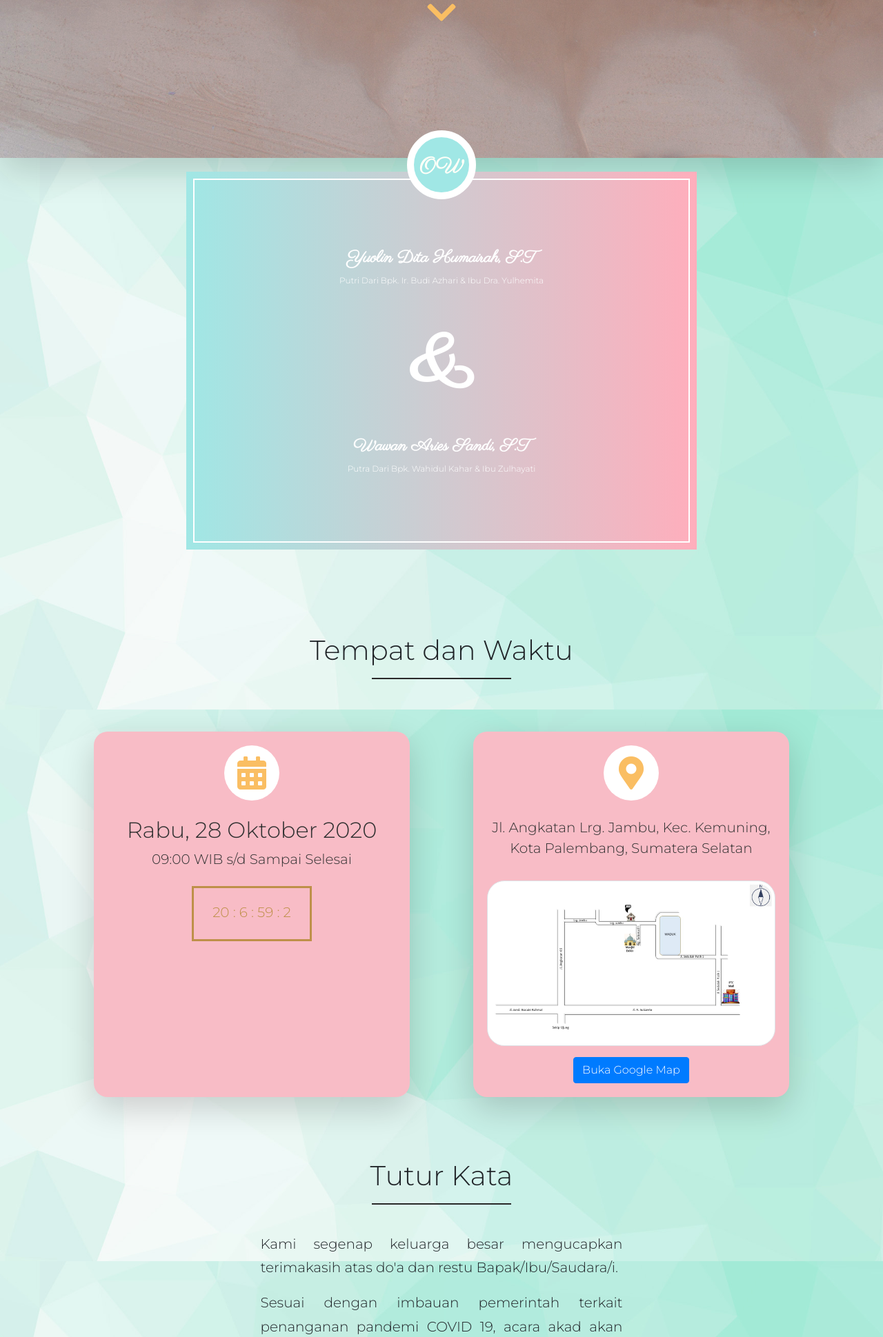
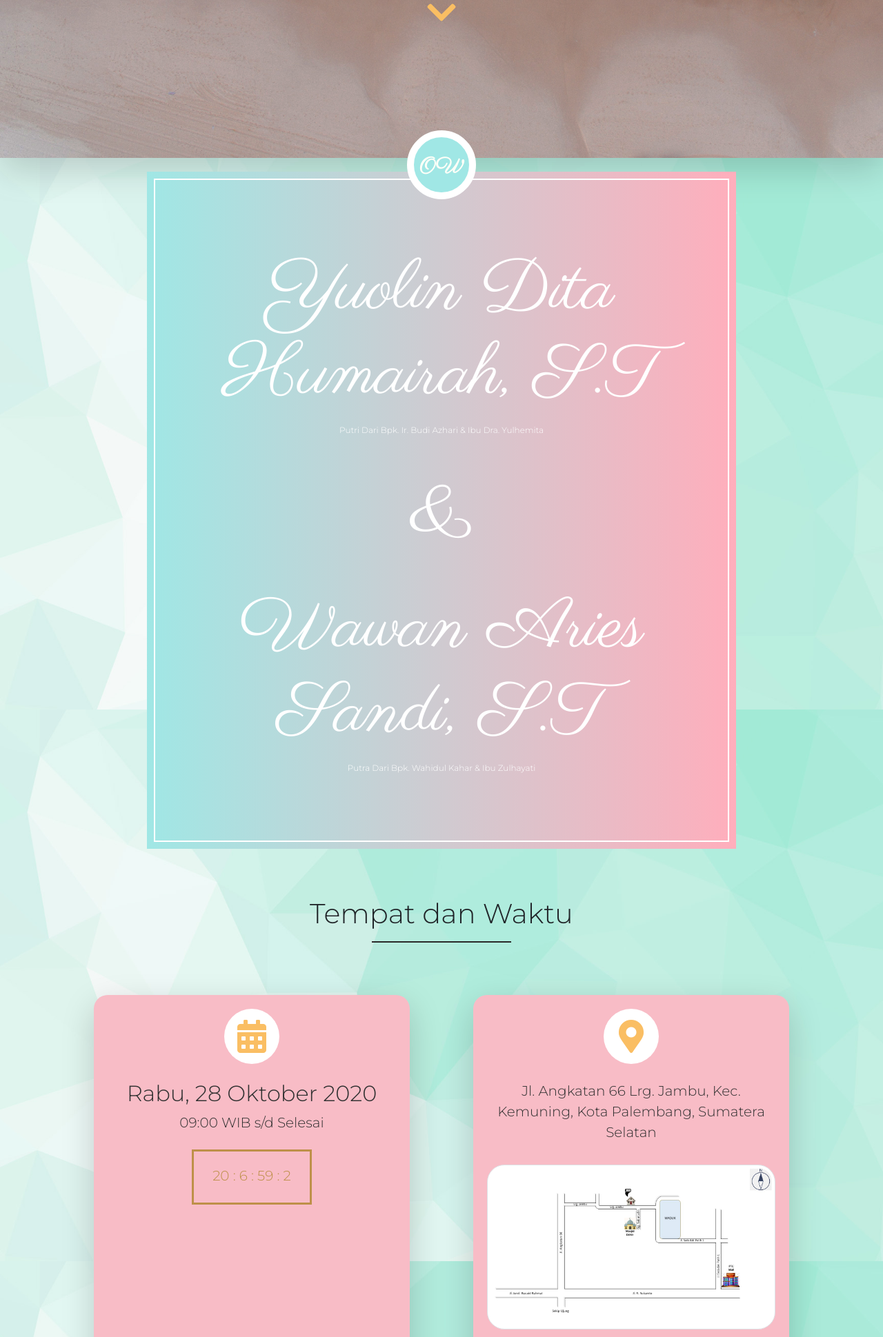
Before and after one commit to spardano/undangan, a PHP site: page / in a window 1280 px wide. Shown: the part 571-2510 px from the top of the page at 69% size. Run offline with PHP 8.4, Linux system fonts and the light colour scheme.

Commit message:
revisi lagi

```diff
--- a/assets/css/style.css
+++ b/assets/css/style.css
@@ -59,7 +59,7 @@ body {
 }
 
 section {
-  min-height: 600px;
+  min-height: 500px;
   margin-bottom: 70px;
 }
 
@@ -87,7 +87,7 @@ section hr {
 
 #pengantin h1 {
   font-family: "Parisienne", cursive;
-  font-weight: bold;
+  font-size: 8vw;
   color: white;
 }
 
@@ -148,8 +148,8 @@ section hr {
 }
 
 #note p {
-  font-size: 20px;
-  text-align: justify;
+  font-size: 18px;
+  text-align: center;
   font-family: "Montserrat", sans-serif;
   line-height: 26pt;
 }
--- /dev/null
+++ b/index.html
@@ -0,0 +1,245 @@
+<!DOCTYPE html>
+<html lang="en">
+  <head>
+    <!-- Required meta tags -->
+    <meta charset="utf-8" />
+    <meta
+      name="viewport"
+      content="width=device-width, initial-scale=1, shrink-to-fit=no"
+    />
+
+    <!-- Bootstrap CSS -->
+    <link
+      rel="stylesheet"
+      href="https://stackpath.bootstrapcdn.com/bootstrap/4.5.2/css/bootstrap.min.css"
+      integrity="sha384-JcKb8q3iqJ61gNV9KGb8thSsNjpSL0n8PARn9HuZOnIxN0hoP+VmmDGMN5t9UJ0Z"
+      crossorigin="anonymous"
+    />
+
+    <link href="https://unpkg.com/aos@2.3.1/dist/aos.css" rel="stylesheet" />
+
+    <link
+      rel="stylesheet"
+      href="assets/font/fontawesome-free-5.14.0-web/css/all.css"
+    />
+
+    <link rel="stylesheet" href="assets/css/style.css" />
+
+    <link
+      href="https://fonts.googleapis.com/css2?family=Montserrat:wght@300&family=Parisienne&display=swap"
+      rel="stylesheet"
+    />
+
+    <title>Wedding Anouncement Youlin & Wawan</title>
+  </head>
+
+  <body>
+    <iframe
+      src="assets/music/silence.mp3"
+      allow="autoplay"
+      id="audio"
+      style="display: none"
+    ></iframe>
+    <audio autoplay loop id="playaudio">
+      <source src="assets/music/mine.mp3" />
+    </audio>
+
+    <div class="jumbotron jumbotron-fluid shadow-lg">
+      <div class="container text-center">
+        <img src="assets/img/bismillah2.png" class="img-fluid" alt="" />
+
+        <div
+          class="walimatul p-3 col-sm-4 offset-sm-4"
+          data-aos="fade-up"
+          data-aos-duration="1000"
+        >
+          <h1>Walimatul 'Urs</h1>
+        </div>
+
+        <p
+          class="lead"
+          data-aos="fade-up"
+          data-aos-easing="linear"
+          data-aos-duration="1500"
+        >
+          Assalamu’alaikum Warahmatullahi Wabarakatuh <br />
+          Dengan memohon rahmat serta ridho Allah Subhanahu wa ta'ala,
+          perkenankanlah kami menyelenggarakan acara pernikahan putra-putri kami
+          <br />
+        </p>
+
+        <i
+          class="fa fa-chevron-down fa-3x"
+          data-aos="fade-down"
+          data-aos-easing="linear"
+          data-aos-duration="2000"
+        ></i>
+      </div>
+    </div>
+
+    <div class="arrow rounded-circle mx-auto" data-aos="zoom-in">
+      <h1>OW</h1>
+      <!-- <img src="assets/img/arrow.png" width="60px" alt="" /> -->
+    </div>
+
+    <section id="pengantin">
+      <div
+        class="nama col-sm-8 offset-sm-2"
+        data-aos="fade-up"
+        data-aos-duration="1800"
+      >
+        <div class="garis col-sm text-center">
+          <!-- Pengantin wanita -->
+          <h1>Yuolin Dita Humairah, S.T</h1>
+          <p>Putri Dari Bpk. Ir. Budi Azhari & Ibu Dra. Yulhemita</p>
+
+          <h1 style="font-size: 9vw; margin-top: 40px; margin-bottom: 40px">
+            &
+          </h1>
+
+          <!-- Penganti Pria -->
+          <h1>Wawan Aries Sandi, S.T</h1>
+          <p>Putra Dari Bpk. Wahidul Kahar & Ibu Zulhayati</p>
+        </div>
+      </div>
+    </section>
+
+    <section id="timeandplace">
+      <div class="header text-center" data-aos="zoom-in">
+        <h1>Tempat dan Waktu</h1>
+        <hr />
+      </div>
+
+      <div class="container">
+        <div class="row">
+          <div
+            class="time col-sm-5 mx-auto shadow-lg"
+            data-aos="fade-up"
+            data-aos-duration="1800"
+          >
+            <div class="logo rounded-circle mx-auto text-center">
+              <i class="fas fa-calendar-alt fa-3x mt-3"></i>
+            </div>
+            <div
+              class="content text-center mt-4"
+              style="font-family: Montserrat, sans-serif"
+            >
+              <h2>Rabu, 28 Oktober 2020</h2>
+              <p>09:00 WIB s/d Selesai</p>
+
+              <div class="countdown col-sm-5 mx-auto mt-4">
+                <p id="hitungmundur" class="mb-4"></p>
+              </div>
+            </div>
+          </div>
+
+          <div
+            class="place col-sm-5 mx-auto shadow-lg"
+            data-aos="fade-up"
+            data-aos-duration="1800"
+          >
+            <div class="logo rounded-circle mx-auto text-center">
+              <i class="fas fa-map-marker-alt fa-3x mt-3"></i>
+            </div>
+
+            <div
+              class="content text-center mt-4"
+              style="font-family: Montserrat, sans-serif"
+            >
+              <p>
+                Jl. Angkatan 66 Lrg. Jambu, Kec. Kemuning, Kota Palembang,
+                Sumatera Selatan
+              </p>
+              <img
+                src="assets/img/mappesta.jpeg"
+                class="img-thumbnail my-3"
+                alt=""
+              />
+
+              <a
+                href="https://goo.gl/maps/NwbCW6UYyThpiTNQ8"
+                class="btn btn-primary"
+                >Buka Google Map</a
+              >
+            </div>
+          </div>
+        </div>
+      </div>
+    </section>
+
+    <section id="note">
+      <div class="container">
+        <div class="header text-center" data-aos="zoom-in">
+          <h1>Tutur Kata</h1>
+          <hr />
+        </div>
+
+        <div class="content" data-aos="fade-up" data-aos-duration="1800">
+          <div class="col-sm-6 mx-auto mt-4">
+            <p>
+              Kami segenap keluarga besar mengucapkan terimakasih atas do'a dan
+              restu Bapak/Ibu/Saudara/i.
+            </p>
+
+            <p>
+              Sesuai dengan imbauan pemerintah terkait penanganan pandemi COVID
+              19, acara akad akan dilaksanakan sesuai dengan protokol kesehatan
+              dan aturan dari pemerintah.
+            </p>
+          </div>
+        </div>
+      </div>
+    </section>
+    <!-- Optional JavaScript -->
+    <!-- jQuery first, then Popper.js, then Bootstrap JS -->
+    <script src="assets/js/jquery-3.5.1.min.js"></script>
+    <script
+      src="https://cdn.jsdelivr.net/npm/popper.js@1.16.1/dist/umd/popper.min.js"
+      integrity="sha384-9/reFTGAW83EW2RDu2S0VKaIzap3H66lZH81PoYlFhbGU+6BZp6G7niu735Sk7lN"
+      crossorigin="anonymous"
+    ></script>
+    <script
+      src="https://stackpath.bootstrapcdn.com/bootstrap/4.5.2/js/bootstrap.min.js"
+      integrity="sha384-B4gt1jrGC7Jh4AgTPSdUtOBvfO8shuf57BaghqFfPlYxofvL8/KUEfYiJOMMV+rV"
+      crossorigin="anonymous"
+    ></script>
+
+    <script src="https://unpkg.com/aos@2.3.1/dist/aos.js"></script>
+
+    <script>
+      // Set the date we're counting down to
+      var countDownDate = new Date("Oct 28, 2020 09:00:00").getTime();
+
+      // Update the count down every 1 second
+      var x = setInterval(function () {
+        // Get today's date and time
+        var now = new Date().getTime();
+
+        // Find the distance between now and the count down date
+        var distance = countDownDate - now;
+
+        // Time calculations for days, hours, minutes and seconds
+        var days = Math.floor(distance / (1000 * 60 * 60 * 24));
+        var hours = Math.floor(
+          (distance % (1000 * 60 * 60 * 24)) / (1000 * 60 * 60)
+        );
+        var minutes = Math.floor((distance % (1000 * 60 * 60)) / (1000 * 60));
+        var seconds = Math.floor((distance % (1000 * 60)) / 1000);
+
+        // Output the result in an element with id="demo"
+        document.getElementById("hitungmundur").innerHTML =
+          days + " : " + hours + " : " + minutes + " : " + seconds;
+
+        // If the count down is over, write some text
+        if (distance < 0) {
+          clearInterval(x);
+          document.getElementById("hitungmundur").innerHTML = "EXPIRED";
+        }
+      }, 1000);
+    </script>
+
+    <script>
+      AOS.init();
+    </script>
+  </body>
+</html>
--- a/index.php
+++ /dev/null
@@ -1,180 +0,0 @@
-<!DOCTYPE html>
-<html lang="en">
-
-<head>
-  <!-- Required meta tags -->
-  <meta charset="utf-8" />
-  <meta name="viewport" content="width=device-width, initial-scale=1, shrink-to-fit=no" />
-
-  <!-- Bootstrap CSS -->
-  <link rel="stylesheet" href="https://stackpath.bootstrapcdn.com/bootstrap/4.5.2/css/bootstrap.min.css" integrity="sha384-JcKb8q3iqJ61gNV9KGb8thSsNjpSL0n8PARn9HuZOnIxN0hoP+VmmDGMN5t9UJ0Z" crossorigin="anonymous" />
-
-  <link href="https://unpkg.com/aos@2.3.1/dist/aos.css" rel="stylesheet" />
-
-  <link rel="stylesheet" href="assets/font/fontawesome-free-5.14.0-web/css/all.css" />
-
-  <link rel="stylesheet" href="assets/css/style.css" />
-
-  <link href="https://fonts.googleapis.com/css2?family=Montserrat:wght@300&family=Parisienne&display=swap" rel="stylesheet" />
-
-  <title>Wedding Anouncement Youlin & Wawan</title>
-</head>
-
-<body>
-  <iframe src="assets/music/silence.mp3" allow="autoplay" id="audio" style="display: none"></iframe>
-  <audio autoplay loop id="playaudio">
-    <source src="assets/music/mine.mp3" />
-  </audio>
-
-  <div class="jumbotron jumbotron-fluid shadow-lg">
-    <div class="container text-center">
-      <img src="assets/img/bismillah2.png" class="img-fluid" alt="" />
-
-      <div class="walimatul p-3 col-sm-4 offset-sm-4" data-aos="fade-up" data-aos-duration="1000">
-        <h1>Walimatul 'Urs</h1>
-      </div>
-
-      <p class="lead" data-aos="fade-up" data-aos-easing="linear" data-aos-duration="1500">
-        Assalamu’alaikum Warahmatullahi Wabarakatuh <br />
-        Dengan memohon rahmat serta ridho Allah Subhanahu wa ta'ala,
-        perkenankanlah kami menyelenggarakan acara pernikahan putra-putri kami
-        <br />
-      </p>
-
-      <i class="fa fa-chevron-down fa-3x" data-aos="fade-down" data-aos-easing="linear" data-aos-duration="2000"></i>
-    </div>
-  </div>
-
-  <div class="arrow rounded-circle mx-auto" data-aos="zoom-in">
-    <h1>OW</h1>
-    <!-- <img src="assets/img/arrow.png" width="60px" alt="" /> -->
-  </div>
-
-  <section id="pengantin">
-    <div class="container">
-      <div class="nama col-sm-8 offset-sm-2" data-aos="fade-up" data-aos-duration="1800">
-        <div class="garis col-sm text-center">
-          <!-- Pengantin wanita -->
-          <h1 style="font-size: 24px;">Yuolin Dita Humairah, S.T</h1>
-          <p>Putri Dari Bpk. Ir. Budi Azhari & Ibu Dra. Yulhemita</p>
-
-          <h1 style="font-size:9vw; margin-top:40px; margin-bottom:40px">&</h1>
-
-          <!-- Penganti Pria -->
-          <h1 style="font-size: 24px;">Wawan Aries Sandi, S.T</h1>
-          <p>Putra Dari Bpk. Wahidul Kahar & Ibu Zulhayati</p>
-        </div>
-      </div>
-    </div>
-  </section>
-
-  <section id="timeandplace">
-    <div class="header text-center" data-aos="zoom-in">
-      <h1>Tempat dan Waktu</h1>
-      <hr />
-    </div>
-
-    <div class="container">
-      <div class="row">
-        <div class="time col-sm-5 mx-auto shadow-lg" data-aos="fade-up" data-aos-duration="1800">
-          <div class="logo rounded-circle mx-auto text-center">
-            <i class="fas fa-calendar-alt fa-3x mt-3"></i>
-          </div>
-          <div class="content text-center mt-4" style="font-family:  Montserrat, sans-serif;">
-            <h2>Rabu, 28 Oktober 2020</h2>
-            <p>09:00 WIB s/d Sampai Selesai</p>
-
-            <div class="countdown col-sm-5 mx-auto mt-4">
-              <p id="hitungmundur" class="mb-4"></p>
-            </div>
-          </div>
-        </div>
-
-        <div class="place col-sm-5 mx-auto shadow-lg" data-aos="fade-up" data-aos-duration="1800">
-          <div class="logo rounded-circle mx-auto text-center">
-            <i class="fas fa-map-marker-alt fa-3x mt-3"></i>
-          </div>
-
-          <div class="content text-center mt-4" style="font-family:  Montserrat, sans-serif;">
-            <p>
-              Jl. Angkatan Lrg. Jambu, Kec. Kemuning, Kota Palembang, Sumatera
-              Selatan
-            </p>
-            <img src="assets/img/mappesta.jpeg" class="img-thumbnail my-3" alt="" />
-
-            <a href="https://goo.gl/maps/NwbCW6UYyThpiTNQ8" class="btn btn-primary">Buka Google Map</a>
-          </div>
-        </div>
-      </div>
-    </div>
-  </section>
-
-  <section id="note">
-    <div class="container">
-      <div class="header text-center" data-aos="zoom-in">
-        <h1>Tutur Kata</h1>
-        <hr />
-      </div>
-
-      <div class="content" data-aos="fade-up" data-aos-duration="1800">
-        <div class="col-sm-6 mx-auto mt-4">
-          <p>
-            Kami segenap keluarga besar mengucapkan terimakasih atas do'a dan
-            restu Bapak/Ibu/Saudara/i.
-          </p>
-
-          <p>
-            Sesuai dengan imbauan pemerintah terkait penanganan pandemi COVID
-            19, acara akad akan dilaksanakan sesuai dengan protokol kesehatan
-            dan aturan dari pemerintah.
-          </p>
-        </div>
-      </div>
-    </div>
-  </section>
-  <!-- Optional JavaScript -->
-  <!-- jQuery first, then Popper.js, then Bootstrap JS -->
-  <script src="assets/js/jquery-3.5.1.min.js"></script>
-  <script src="https://cdn.jsdelivr.net/npm/popper.js@1.16.1/dist/umd/popper.min.js" integrity="sha384-9/reFTGAW83EW2RDu2S0VKaIzap3H66lZH81PoYlFhbGU+6BZp6G7niu735Sk7lN" crossorigin="anonymous"></script>
-  <script src="https://stackpath.bootstrapcdn.com/bootstrap/4.5.2/js/bootstrap.min.js" integrity="sha384-B4gt1jrGC7Jh4AgTPSdUtOBvfO8shuf57BaghqFfPlYxofvL8/KUEfYiJOMMV+rV" crossorigin="anonymous"></script>
-
-  <script src="https://unpkg.com/aos@2.3.1/dist/aos.js"></script>
-
-  <script>
-    // Set the date we're counting down to
-    var countDownDate = new Date("Oct 28, 2020 09:00:00").getTime();
-
-    // Update the count down every 1 second
-    var x = setInterval(function() {
-      // Get today's date and time
-      var now = new Date().getTime();
-
-      // Find the distance between now and the count down date
-      var distance = countDownDate - now;
-
-      // Time calculations for days, hours, minutes and seconds
-      var days = Math.floor(distance / (1000 * 60 * 60 * 24));
-      var hours = Math.floor(
-        (distance % (1000 * 60 * 60 * 24)) / (1000 * 60 * 60)
-      );
-      var minutes = Math.floor((distance % (1000 * 60 * 60)) / (1000 * 60));
-      var seconds = Math.floor((distance % (1000 * 60)) / 1000);
-
-      // Output the result in an element with id="demo"
-      document.getElementById("hitungmundur").innerHTML =
-        days + " : " + hours + " : " + minutes + " : " + seconds;
-
-      // If the count down is over, write some text
-      if (distance < 0) {
-        clearInterval(x);
-        document.getElementById("hitungmundur").innerHTML = "EXPIRED";
-      }
-    }, 1000);
-  </script>
-
-  <script>
-    AOS.init();
-  </script>
-</body>
-
-</html>
```
